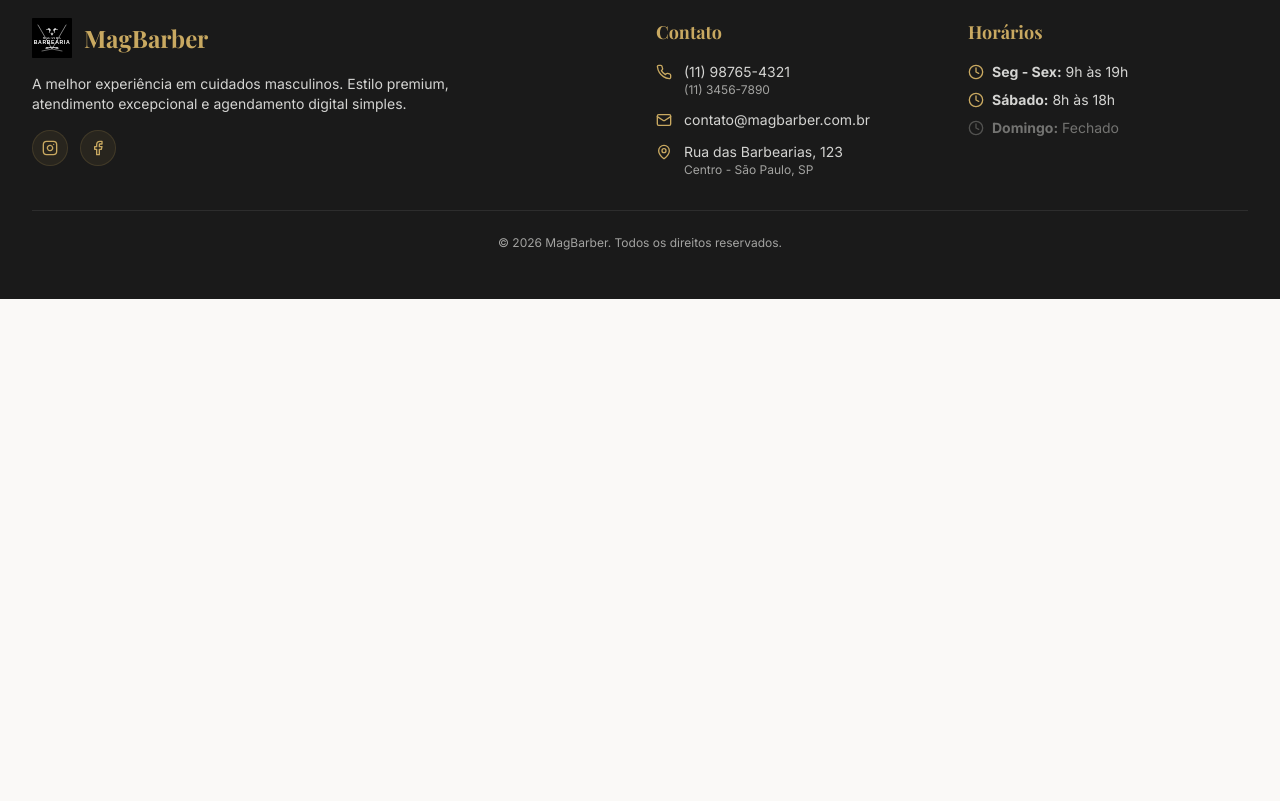
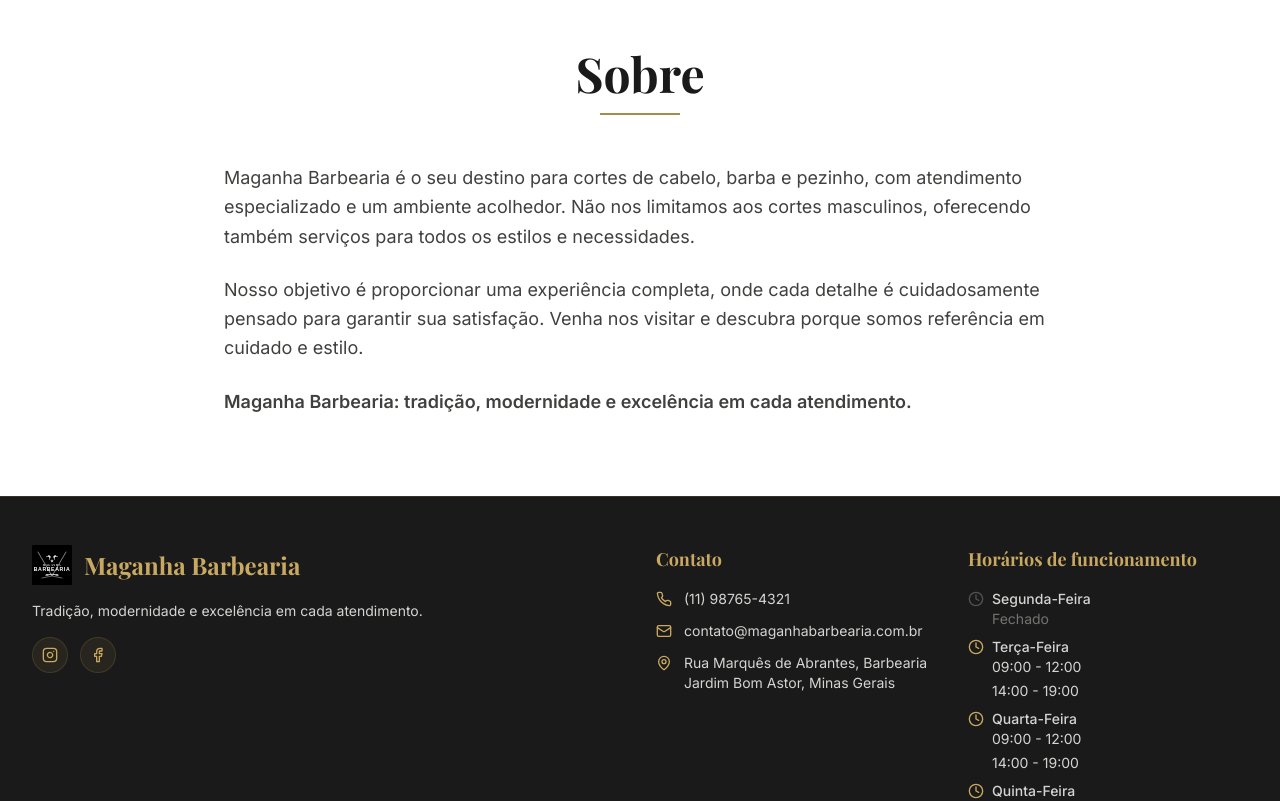
Before and after one commit to maganha-barber/maganha-barber-, a Next.js app: page / in a window 1280 px wide. Shown: the part 1700-2501 px from the top of the page. Before the commit the page ends 1999 px from the top, so only its background shows below. Built offline with nearby package versions, Linux system fonts and the light colour scheme; no server answers.

Commit message:
feat: atualiza rodapé com informações corretas, adiciona seção Sobre e substitui MagBarber por Maganha Barbearia

```diff
--- a/app/layout.tsx
+++ b/app/layout.tsx
@@ -19,7 +19,7 @@ const playfair = Playfair_Display({
 });
 
 export const metadata: Metadata = {
-  title: "MagBarber - Agendamentos Premium",
+  title: "Maganha Barbearia - Agendamentos Premium",
   description: "Agende seu horário na melhor barbearia da cidade",
 };
 
--- a/app/page.tsx
+++ b/app/page.tsx
@@ -1,11 +1,13 @@
 import { Hero } from "@/components/Hero";
 import { Services } from "@/components/Services";
+import { About } from "@/components/About";
 
 export default function Home() {
   return (
     <div className="w-full">
       <Hero />
       <Services />
+      <About />
     </div>
   );
 }
--- /dev/null
+++ b/components/About.tsx
@@ -0,0 +1,28 @@
+"use client";
+
+export function About() {
+  return (
+    <section id="sobre" className="w-full py-20 bg-white">
+      <div className="max-w-4xl mx-auto px-4 sm:px-6 lg:px-8">
+        <div className="text-center mb-12">
+          <h2 className="font-serif text-4xl md:text-5xl font-bold text-neutral-900 mb-4">
+            Sobre
+          </h2>
+          <div className="w-20 h-0.5 bg-gold-500 mx-auto"></div>
+        </div>
+
+        <div className="prose prose-lg max-w-none">
+          <p className="text-neutral-700 text-lg leading-relaxed mb-6">
+            Maganha Barbearia é o seu destino para cortes de cabelo, barba e pezinho, com atendimento especializado e um ambiente acolhedor. Não nos limitamos aos cortes masculinos, oferecendo também serviços para todos os estilos e necessidades.
+          </p>
+          <p className="text-neutral-700 text-lg leading-relaxed mb-6">
+            Nosso objetivo é proporcionar uma experiência completa, onde cada detalhe é cuidadosamente pensado para garantir sua satisfação. Venha nos visitar e descubra porque somos referência em cuidado e estilo.
+          </p>
+          <p className="text-neutral-700 text-lg leading-relaxed font-semibold">
+            Maganha Barbearia: tradição, modernidade e excelência em cada atendimento.
+          </p>
+        </div>
+      </div>
+    </section>
+  );
+}
--- a/components/Footer.tsx
+++ b/components/Footer.tsx
@@ -4,6 +4,16 @@ import { Phone, Mail, MapPin, Clock, Instagram, Facebook } from "lucide-react";
 import { Logo } from "./Logo";
 
 export function Footer() {
+  const horarios = [
+    { dia: "segunda-feira", aberto: false },
+    { dia: "terça-feira", horarios: ["09:00 - 12:00", "14:00 - 19:00"] },
+    { dia: "quarta-feira", horarios: ["09:00 - 12:00", "14:00 - 19:00"] },
+    { dia: "quinta-feira", horarios: ["09:00 - 12:00", "14:00 - 19:00"] },
+    { dia: "sexta-feira", horarios: ["09:00 - 12:00", "14:00 - 19:00"] },
+    { dia: "sábado", horarios: ["09:00 - 12:00", "13:00 - 19:00"] },
+    { dia: "domingo", aberto: false },
+  ];
+
   return (
     <footer className="w-full bg-neutral-900 text-white border-t border-gold-500/20">
       <div className="max-w-7xl mx-auto px-4 sm:px-6 lg:px-8 py-12">
@@ -13,12 +23,11 @@ export function Footer() {
             <div className="flex items-center gap-3 mb-4">
               <Logo className="h-10 w-10 text-gold-400" />
               <span className="font-serif text-2xl font-bold text-gold-400">
-                MagBarber
+                Maganha Barbearia
               </span>
             </div>
             <p className="text-neutral-300 mb-4 max-w-md text-sm">
-              A melhor experiência em cuidados masculinos. Estilo premium,
-              atendimento excepcional e agendamento digital simples.
+              Tradição, modernidade e excelência em cada atendimento.
             </p>
             <div className="flex gap-3">
               <a
@@ -46,25 +55,18 @@ export function Footer() {
             <ul className="space-y-3">
               <li className="flex items-start gap-3">
                 <Phone className="h-4 w-4 text-gold-400 mt-0.5 flex-shrink-0" />
-                <div>
-                  <p className="text-neutral-300 text-sm">(11) 98765-4321</p>
-                  <p className="text-neutral-400 text-xs">(11) 3456-7890</p>
-                </div>
+                <p className="text-neutral-300 text-sm">(11) 98765-4321</p>
               </li>
               <li className="flex items-start gap-3">
                 <Mail className="h-4 w-4 text-gold-400 mt-0.5 flex-shrink-0" />
-                <p className="text-neutral-300 text-sm">contato@magbarber.com.br</p>
+                <p className="text-neutral-300 text-sm">contato@maganhabarbearia.com.br</p>
               </li>
               <li className="flex items-start gap-3">
                 <MapPin className="h-4 w-4 text-gold-400 mt-0.5 flex-shrink-0" />
-                <div>
-                  <p className="text-neutral-300 text-sm">
-                    Rua das Barbearias, 123
-                  </p>
-                  <p className="text-neutral-400 text-xs">
-                    Centro - São Paulo, SP
-                  </p>
-                </div>
+                <p className="text-neutral-300 text-sm">
+                  Rua Marquês de Abrantes, Barbearia<br />
+                  Jardim Bom Astor, Minas Gerais
+                </p>
               </li>
             </ul>
           </div>
@@ -72,27 +74,30 @@ export function Footer() {
           {/* Horários */}
           <div>
             <h3 className="font-serif text-lg font-bold text-gold-400 mb-4">
-              Horários
+              Horários de funcionamento
             </h3>
             <ul className="space-y-2">
-              <li className="flex items-center gap-2">
-                <Clock className="h-4 w-4 text-gold-400" />
-                <span className="text-neutral-300 text-sm">
-                  <strong>Seg - Sex:</strong> 9h às 19h
-                </span>
-              </li>
-              <li className="flex items-center gap-2">
-                <Clock className="h-4 w-4 text-gold-400" />
-                <span className="text-neutral-300 text-sm">
-                  <strong>Sábado:</strong> 8h às 18h
-                </span>
-              </li>
-              <li className="flex items-center gap-2">
-                <Clock className="h-4 w-4 text-neutral-600" />
-                <span className="text-neutral-500 text-sm">
-                  <strong>Domingo:</strong> Fechado
-                </span>
-              </li>
+              {horarios.map((item, index) => (
+                <li key={index} className="text-neutral-300 text-sm">
+                  <div className="flex items-start gap-2">
+                    <Clock className={`h-4 w-4 mt-0.5 flex-shrink-0 ${
+                      item.aberto === false ? "text-neutral-600" : "text-gold-400"
+                    }`} />
+                    <div>
+                      <span className="font-medium capitalize">{item.dia}</span>
+                      {item.aberto === false ? (
+                        <p className="text-neutral-500">Fechado</p>
+                      ) : (
+                        <div className="space-y-1">
+                          {item.horarios?.map((horario, idx) => (
+                            <p key={idx} className="text-neutral-300">{horario}</p>
+                          ))}
+                        </div>
+                      )}
+                    </div>
+                  </div>
+                </li>
+              ))}
             </ul>
           </div>
         </div>
@@ -100,7 +105,7 @@ export function Footer() {
         {/* Linha divisória */}
         <div className="border-t border-neutral-800 pt-6">
           <p className="text-center text-neutral-400 text-xs">
-            © {new Date().getFullYear()} MagBarber. Todos os direitos
+            © {new Date().getFullYear()} Maganha Barbearia. Todos os direitos
             reservados.
           </p>
         </div>
```
